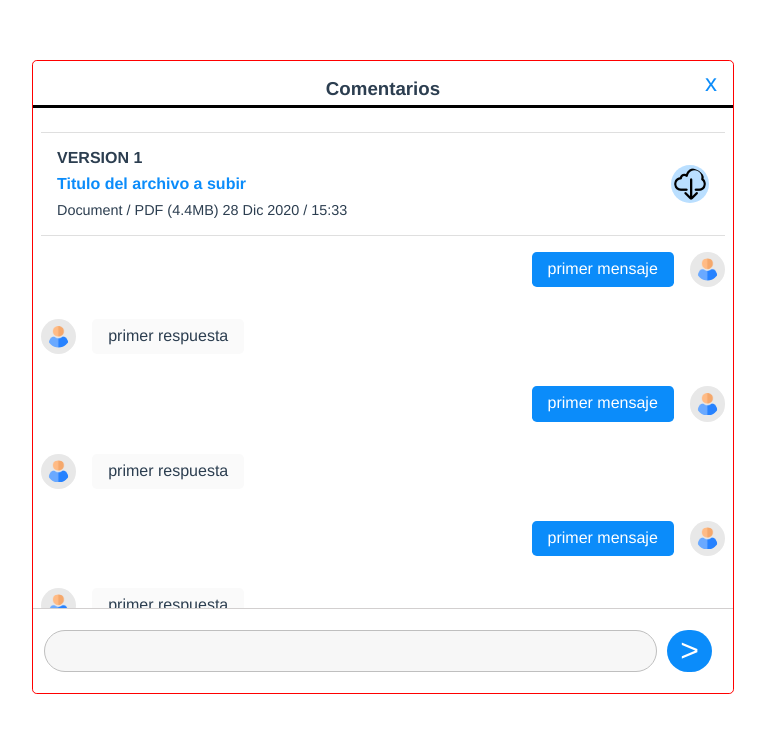
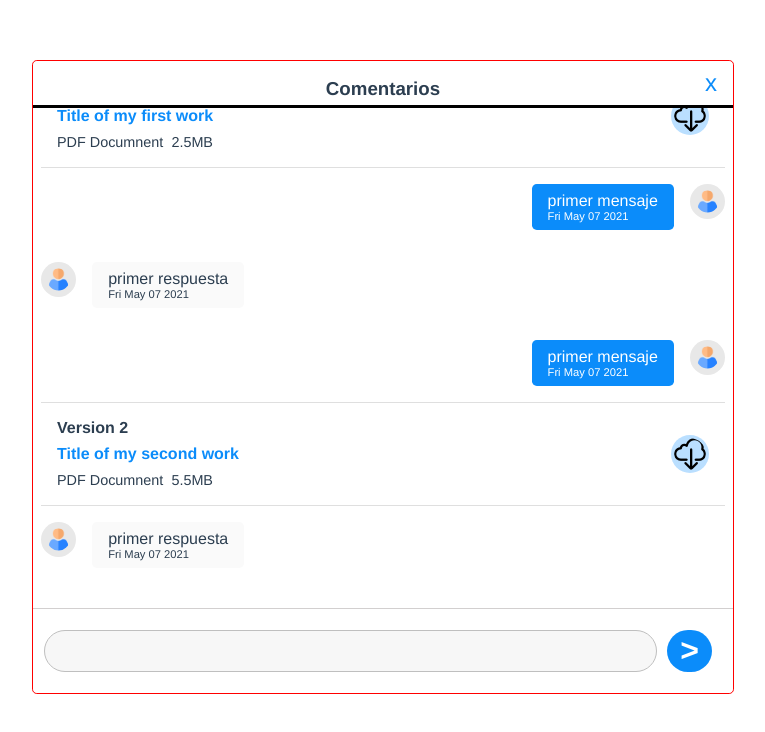
Before and after one commit to PedroYaya/chatbox, a Vue app: page / in a window 1280 px wide. Shown: the top 732 px of the page, without its empty margins (257-1022 px from the left). Built offline with nearby package versions, Linux system fonts and the light colour scheme.

Commit message:
File type

```diff
--- a/src/components/ChatBox.vue
+++ b/src/components/ChatBox.vue
@@ -6,27 +6,30 @@
     </div>
     <div class="list-container" ref="chatbox">
       <ul class="list">
+        <li v-for="(message, idx) in messages" :key="idx">
 
-        <div class="file-container">
-          <div>
-            <h4>VERSION 1</h4>
-            <p>Titulo del archivo a subir</p>
+          <div v-if="message.type === 'message'" class="message" :class="message.by">
+            <img class="user-img" v-if="message.by === 'teacher'" src="./../assets/user.png"/>
+            <p>{{ message.text }}
+              <small>{{ message.date }}</small>
+            </p>
+            <img class="user-img" v-if="message.by === 'student'" src="./../assets/user.png"/>
+          </div>
+
+          <div v-if="message.type === 'file'" class="file-container">
             <div>
-              <span>Document / PDF (4.4MB)</span>
-              <span> 28 Dic 2020 / 15:33</span>
+              <h4>{{ message.version }}</h4>
+              <p>{{ message.name }}</p>
+              <div>
+                <span>{{ message.file.type }}</span>
+                <span class="size">{{ message.file.size }}</span>
+              </div>
             </div>
+            <a :href="message.url" target=”_blank”>
+              <img class="download-img" src="./../assets/download.png"/>
+            </a>
           </div>
-          <a>
-            <img class="download-img" src="./../assets/download.png"/>
-          </a>
-        </div>
 
-
-        <li class="message" :class="message.by"
-            v-for="(message, idx) in messages" :key="idx">
-            <img class="user-img" v-if="message.by === 'teacher'" src="./../assets/user.png"/>
-            <p>{{ message.text }}</p>
-            <img class="user-img" v-if="message.by === 'student'" src="./../assets/user.png"/>
         </li>
       </ul>
     </div>
@@ -45,62 +48,66 @@ export default {
       message: '',
       messages: [
         {
+          version: 'Version 1',
+          name: 'Title of my first work',
+          file: {
+            type: 'PDF Documnent',
+            size: '2.5MB'
+          },
+          url: 'https://griersmusings.files.wordpress.com/2019/12/thecompleteguidetothetarot_bygray.pdf',
+          type: 'file'
+        },
+        {
           text: 'primer mensaje',
-          by: 'student'
+          by: 'student',
+          date: 'Fri May 07 2021',
+          type: 'message'
         },
         {
           text: 'primer respuesta',
-          by: 'teacher'
+          by: 'teacher',
+          date: 'Fri May 07 2021',
+          type: 'message'
         },
         {
           text: 'primer mensaje',
-          by: 'student'
+          by: 'student',
+          date: 'Fri May 07 2021',
+          type: 'message'
+        },
+        {
+          version: 'Version 2',
+          name: 'Title of my second work',
+          file: {
+            type: 'PDF Documnent',
+            size: '5.5MB'
+          },
+          url: 'https://griersmusings.files.wordpress.com/2019/12/thecompleteguidetothetarot_bygray.pdf',
+          type: 'file'
         },
         {
           text: 'primer respuesta',
-          by: 'teacher'
-        },
-        {
-          text: 'primer mensaje',
-          by: 'student'
-        },
-        {
-          text: 'primer respuesta',
-          by: 'teacher'
-        },
-        {
-          text: 'primer mensaje',
-          by: 'student'
-        },
-        {
-          text: 'primer respuesta',
-          by: 'teacher'
-        },
-        {
-          text: 'primer mensaje',
-          by: 'student'
-        },
-        {
-          text: 'primer respuesta',
-          by: 'teacher'
-        },
-        {
-          text: 'segundo mensaje',
-          by: 'student'
-        },
-        {
-          text: 'segunda mensaje',
-          by: 'teacher'
-        },
+          by: 'teacher',
+          date: 'Fri May 07 2021',
+          type: 'message'
+        }
       ]
     }
+  },
+  mounted() {
+    this.$nextTick(() => {
+      this.$refs.chatbox.scrollTop = this.$refs.chatbox.scrollHeight
+    })
   },
   methods: {
     send() {
       if (this.message !== '') {
+        const date = new Date();
+
         this.messages.push({
           text: this.message,
-          by: 'student'
+          by: 'student',
+          date: date.toDateString()
         })
 
         const BASE_URL = 'https://dummyapi.io/data/api'
@@ -109,16 +116,16 @@ export default {
 
         this.$axios.get(`${BASE_URL}/post/${POST_ID}`, { headers: { 'app-id': APP_ID } })
                 .then(res => {
+
                   this.messages.push({
                     text: res.data.text,
-                    by: 'teacher'
+                    by: 'teacher',
+                    date: date.toDateString()
                   })
-
                   this.$nextTick(() => {
                     this.$refs.chatbox.scrollTop = this.$refs.chatbox.scrollHeight
                   })
                 })
-
         this.message = ''
       }
     }
@@ -186,8 +193,13 @@ export default {
         margin: 0 1rem;
         padding: .5rem 1rem;
         border-radius: .3rem;
+
+        small {
+          display: block;
+          text-align: left;
+          font-size: .7rem;
+        }
       }
-
 
       &.teacher {
 
@@ -238,6 +250,7 @@ export default {
       cursor: pointer;
       font-size: 2rem;
       width: 3.2rem;
+      font-weight: 900;
       margin: 0 .6rem;
     }
 
@@ -269,6 +282,10 @@ export default {
       font-size: .9rem;
     }
 
+    .size {
+      margin-left: .5rem;
+    }
+
     .download-img {
       cursor: pointer;
       width: 2rem;
```
